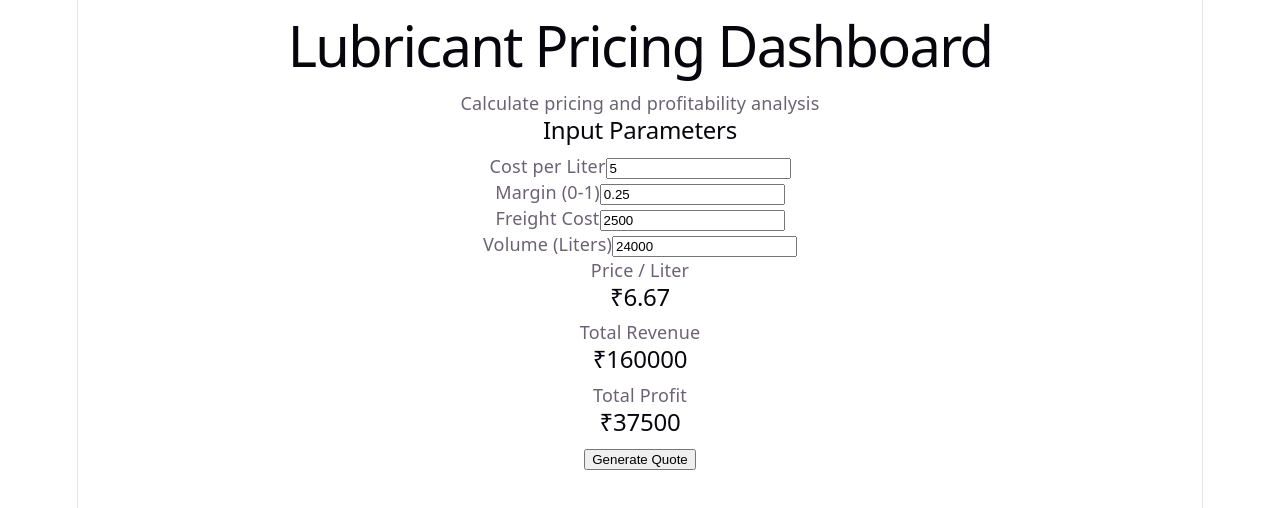
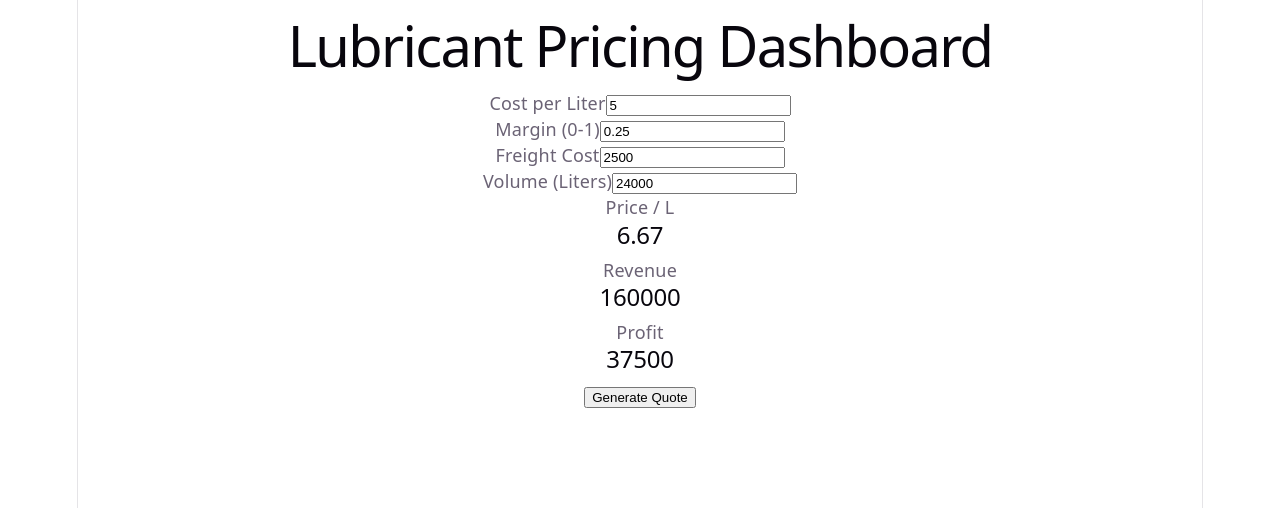
Before and after one commit to Ahmeddhaq/Lubricant-Pricing, a React (Vite) app: page / in a window 1280 px wide. Shown: the top 508 px of the page. Built offline with nearby package versions, Linux system fonts and the light colour scheme.

Commit message:
reverse styling

```diff
--- a/src/App.jsx
+++ b/src/App.jsx
@@ -12,84 +12,72 @@ export default function PricingApp() {
   const profit = revenue - totalCost;
 
   return (
-    <div className="min-h-screen bg-gradient-to-br from-blue-50 to-indigo-100 py-12 px-4">
-      <div className="max-w-5xl mx-auto">
-        <h1 className="text-4xl font-bold text-gray-900 mb-2">Lubricant Pricing Dashboard</h1>
-        <p className="text-gray-600 mb-8">Calculate pricing and profitability analysis</p>
+    <div className="p-6 grid gap-6">
+      <h1 className="text-2xl font-bold">Lubricant Pricing Dashboard</h1>
 
-        {/* Input Section */}
-        <div className="bg-white rounded-lg shadow-md p-8 mb-8">
-          <h2 className="text-lg font-semibold text-gray-800 mb-6">Input Parameters</h2>
-          <div className="grid grid-cols-2 gap-6">
+      <div className="border rounded-lg p-4">
+        <div className="grid grid-cols-2 gap-4">
           <div>
-              <label className="block text-sm font-semibold text-gray-700 mb-2">Cost per Liter</label>
+            <label className="block text-sm font-semibold mb-1">Cost per Liter</label>
             <input
               type="number"
               value={cost}
               onChange={(e) => setCost(parseFloat(e.target.value))}
               placeholder="e.g., 5"
-                className="border border-gray-300 rounded-lg px-4 py-2 w-full focus:outline-none focus:ring-2 focus:ring-blue-500 focus:border-transparent"
+              className="border rounded px-3 py-2 w-full"
             />
           </div>
           <div>
-              <label className="block text-sm font-semibold text-gray-700 mb-2">Margin (0-1)</label>
+            <label className="block text-sm font-semibold mb-1">Margin (0-1)</label>
             <input
               type="number"
               value={margin}
               onChange={(e) => setMargin(parseFloat(e.target.value))}
               placeholder="e.g., 0.25"
-                className="border border-gray-300 rounded-lg px-4 py-2 w-full focus:outline-none focus:ring-2 focus:ring-blue-500 focus:border-transparent"
+              className="border rounded px-3 py-2 w-full"
             />
           </div>
           <div>
-              <label className="block text-sm font-semibold text-gray-700 mb-2">Freight Cost</label>
+            <label className="block text-sm font-semibold mb-1">Freight Cost</label>
             <input
               type="number"
               value={freight}
               onChange={(e) => setFreight(parseFloat(e.target.value))}
               placeholder="e.g., 2500"
-                className="border border-gray-300 rounded-lg px-4 py-2 w-full focus:outline-none focus:ring-2 focus:ring-blue-500 focus:border-transparent"
+              className="border rounded px-3 py-2 w-full"
             />
           </div>
           <div>
-              <label className="block text-sm font-semibold text-gray-700 mb-2">Volume (Liters)</label>
+            <label className="block text-sm font-semibold mb-1">Volume (Liters)</label>
             <input
               type="number"
               value={volume}
               onChange={(e) => setVolume(parseFloat(e.target.value))}
               placeholder="e.g., 24000"
-                className="border border-gray-300 rounded-lg px-4 py-2 w-full focus:outline-none focus:ring-2 focus:ring-blue-500 focus:border-transparent"
+              className="border rounded px-3 py-2 w-full"
             />
           </div>
         </div>
       </div>
 
-        {/* Results Section */}
-        <div className="grid grid-cols-3 gap-6 mb-8">
-          <div className="bg-white rounded-lg shadow-md p-6 border-l-4 border-blue-500">
-            <p className="text-gray-600 text-sm font-medium mb-2">Price / Liter</p>
-            <h2 className="text-3xl font-bold text-blue-600">₹{price.toFixed(2)}</h2>
+      <div className="grid grid-cols-3 gap-4">
+        <div className="border rounded-lg p-4">
+          <p>Price / L</p>
+          <h2 className="text-xl font-bold">{price.toFixed(2)}</h2>
         </div>
 
-          <div className="bg-white rounded-lg shadow-md p-6 border-l-4 border-green-500">
-            <p className="text-gray-600 text-sm font-medium mb-2">Total Revenue</p>
-            <h2 className="text-3xl font-bold text-green-600">₹{revenue.toFixed(0)}</h2>
+        <div className="border rounded-lg p-4">
+          <p>Revenue</p>
+          <h2 className="text-xl font-bold">{revenue.toFixed(0)}</h2>
         </div>
 
-          <div className="bg-white rounded-lg shadow-md p-6 border-l-4 border-purple-500">
-            <p className="text-gray-600 text-sm font-medium mb-2">Total Profit</p>
-            <h2 className="text-3xl font-bold text-purple-600">₹{profit.toFixed(0)}</h2>
+        <div className="border rounded-lg p-4">
+          <p>Profit</p>
+          <h2 className="text-xl font-bold">{profit.toFixed(0)}</h2>
         </div>
       </div>
 
-        {/* Action Button */}
-        <button
-          onClick={() => alert("Export quote coming next version")}
-          className="w-full bg-blue-600 text-white font-semibold px-6 py-3 rounded-lg hover:bg-blue-700 transition-colors duration-200 shadow-md"
-        >
-          Generate Quote
-        </button>
-      </div>
+      <button onClick={() => alert("Export quote coming next version")} className="bg-blue-500 text-white px-4 py-2 rounded hover:bg-blue-600">Generate Quote</button>
     </div>
   );
 }
```
Lines whose indentation alone changed are shown as unchanged.
